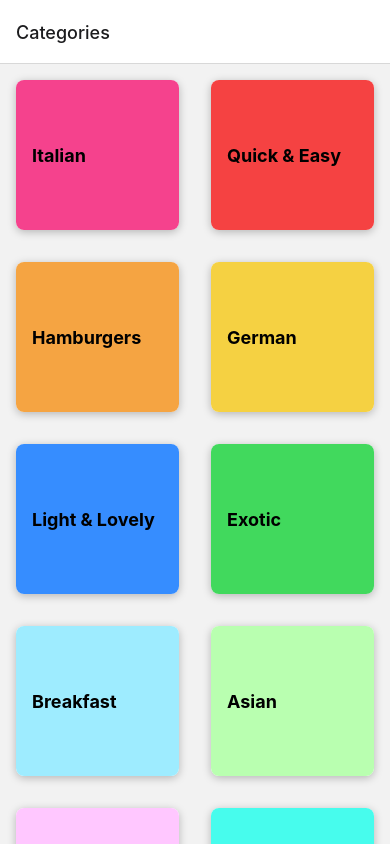
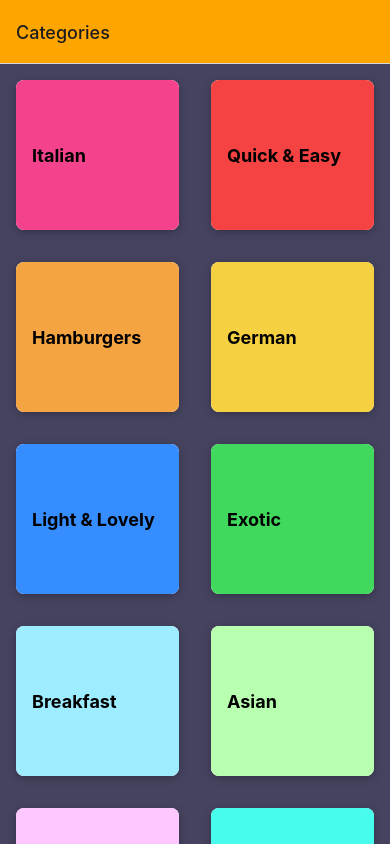
Before and after one commit to Vesku2000/MealApp, a React Native app in the folder starting-project/: screen / in a window 390 px wide. Built offline with nearby package versions, Linux system fonts and the light colour scheme.

Commit message:
adding titles

```diff
--- a/starting-project/App.js
+++ b/starting-project/App.js
@@ -10,11 +10,29 @@ const Stack = createNativeStackNavigator();
 
 export default function App() {
   return <>
-  <StatusBar style='dark'/>
+  <StatusBar style='light'/>
   <NavigationContainer>
-  <Stack.Navigator>
-    <Stack.Screen name="Categories" component={CategoriesScreen}/>
-    <Stack.Screen name="MealsOverview" component={MealsScreen}/>
+  <Stack.Navigator screenOptions={{
+      headerStyle: { backgroundColor: "orange"},
+      contentStyle: { backgroundColor: '#45435F'}
+    }}>
+    <Stack.Screen
+    name="Categories"
+    component={CategoriesScreen}
+    option={{
+      title: "All Categories",
+    }}
+    />
+    <Stack.Screen
+    name="MealsOverview"
+    component={MealsScreen}
+    // options={({ route, navigation }) => {
+    //   const catID = route.params.categoryId;
+    //   return {
+    //     title: catID,
+    //   };
+    // }}
+    />
   </Stack.Navigator>
   </NavigationContainer>
 
--- a/starting-project/screens/MealsScreen.js
+++ b/starting-project/screens/MealsScreen.js
@@ -1,10 +1,12 @@
 import { View, FlatList, StyleSheet, Text } from "react-native"
-import { MEALS } from "../data/dummy-data";
+import { MEALS, CATEGORIES } from "../data/dummy-data";
 import MealItem from "../components/MealItem";
+
+import { useLayoutEffect } from "react";
 
 
 
-function MealsScreen({ route }) {
+function MealsScreen({ route, navigation }) {
 
 
     const catId = route.params.categoryId;
@@ -12,6 +14,16 @@ function MealsScreen({ route }) {
     const displayedMeals = MEALS.filter((mealItem) => {
         return mealItem.categoryIds.indexOf(catId) >= 0;
     });
+
+    useLayoutEffect(() => {
+        const categoryTitle = CATEGORIES.find((category) => category.id === catId ).title;
+
+    navigation.setOptions({
+        title: categoryTitle,
+    });
+    }, [catId, navigation]);
+
+
 
     function renderMealItem(itemData) {
 
```
